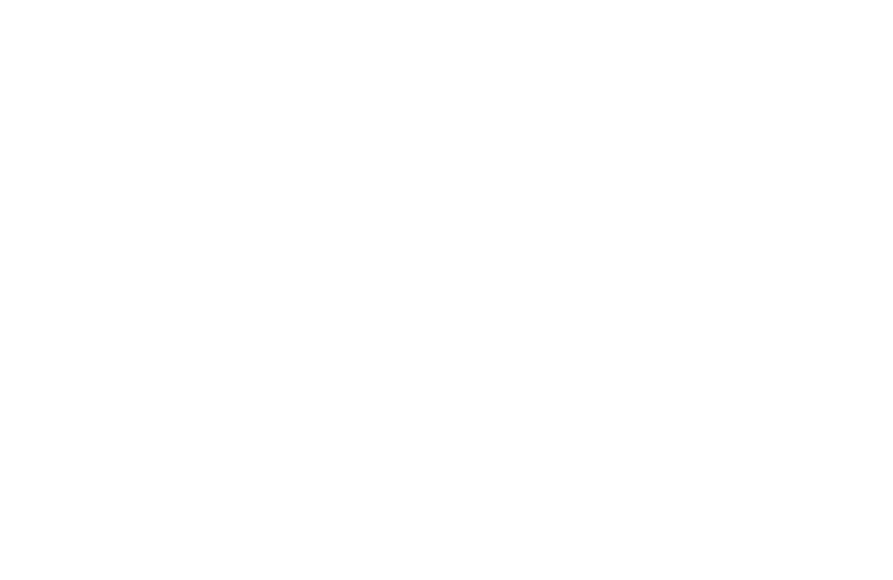
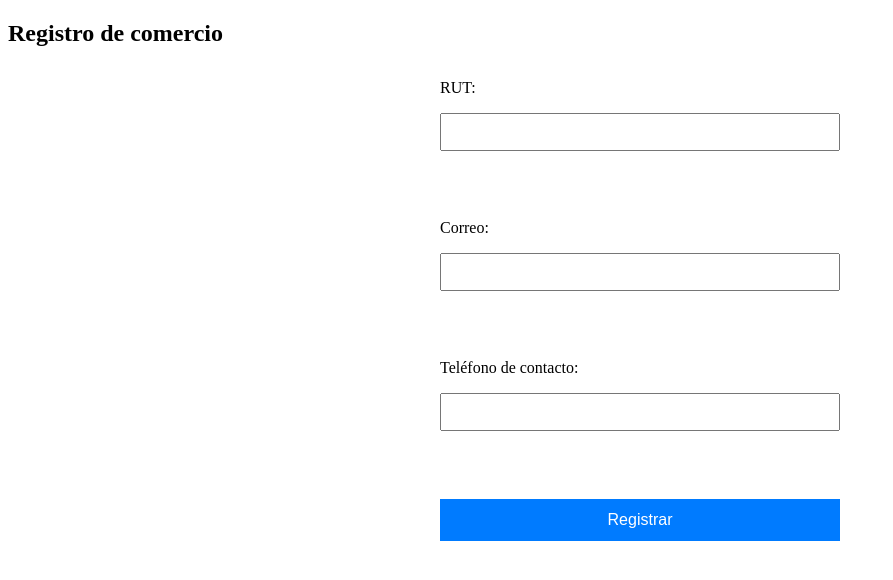
Before and after one commit to agustin-goni-test/onboarding_front, an Angular app: page /registration in a window 1280 px wide. Before the commit this address led to /. Shown: the top 580 px of the page, without its empty margins (0-893 px from the left). Built offline with nearby package versions, Linux system fonts and the light colour scheme.

Commit message:
Added a registration form.

```diff
--- a/src/app/app.config.ts
+++ b/src/app/app.config.ts
@@ -1,6 +1,8 @@
 import { ApplicationConfig, provideZoneChangeDetection } from '@angular/core';
 import { provideRouter } from '@angular/router';
 import { provideHttpClient } from '@angular/common/http';
+import { importProvidersFrom } from '@angular/core';
+import { FormsModule } from '@angular/forms';
 
 import { routes } from './app.routes';
 
@@ -8,6 +10,7 @@
   providers: [
     provideZoneChangeDetection({ eventCoalescing: true }),
     provideRouter(routes),
-    provideHttpClient()
+    provideHttpClient(),
+    importProvidersFrom([FormsModule])
   ]
 };
--- /dev/null
+++ b/src/app/registration/registration.component.css
@@ -0,0 +1,27 @@
+form {
+    max-width: 400px;
+    margin: 2rem auto;
+    display: flex;
+    flex-direction: column;
+    gap: 1rem;
+}
+
+label {
+    display: flex;
+    flex-direction: column;
+    font-weight: 500;
+}
+
+input {
+    padding: 0.5rem;
+    font-size: 1rem;
+}
+
+button {
+    padding: 0.75rem;
+    font-size: 1rem;
+    background-color: #007bff;
+    color: white;
+    border: none;
+    cursor: pointer;
+}
--- /dev/null
+++ b/src/app/registration/registration.component.html
@@ -0,0 +1,42 @@
+<h2>Registro de comercio</h2>
+
+<form (ngSubmit)="onSubmit()" #registrationForm="ngForm">
+    <label>RUT:</label>
+    <input
+        type="text"
+        id="rut"
+        name="rut"
+        [(ngModel)]="rut"
+        required
+    />
+
+    <br><br>
+
+    <label>Correo:</label>
+    <input
+        type="text"
+        id="email"
+        name="email"
+        [(ngModel)]="email"
+        required
+    />
+
+    <br><br>
+
+    <label>Teléfono de contacto:</label>
+    <input
+        type="text"
+        id="phone"
+        name="phone"
+        [(ngModel)]="phone"
+        required
+    />
+
+    <br><br>
+
+
+    <button type="submit" [disabled]="registrationForm.invalid">
+        Registrar
+    </button>
+
+</form>
--- /dev/null
+++ b/src/app/registration/registration.component.ts
@@ -0,0 +1,30 @@
+import { Component } from '@angular/core';
+import { Router } from '@angular/router';
+import { FormsModule } from '@angular/forms';
+
+@Component({
+  selector: 'app-registration',
+  standalone: true,
+  imports: [FormsModule],
+  templateUrl: './registration.component.html',
+  styleUrl: './registration.component.css'
+})
+
+export class RegistrationComponent {
+  rut: string = '';
+  email: string = '';
+  phone: string = '';
+
+  constructor(private router: Router) { }
+
+  onSubmit(): void {
+    // For the moment, we are keeping this in variables only
+    console.log('RUT:', this.rut);
+    console.log('Email:', this.email);
+    console.log('Phone:', this.phone);
+
+    // Navigate to the input form after registration
+    this.router.navigate(['/inference']);
+  }
+
+}
```
Also changed, not shown: src/app/app.routes.ts (+14 -2 lines), 1 other file (tests, documents, lock files or other folders).
